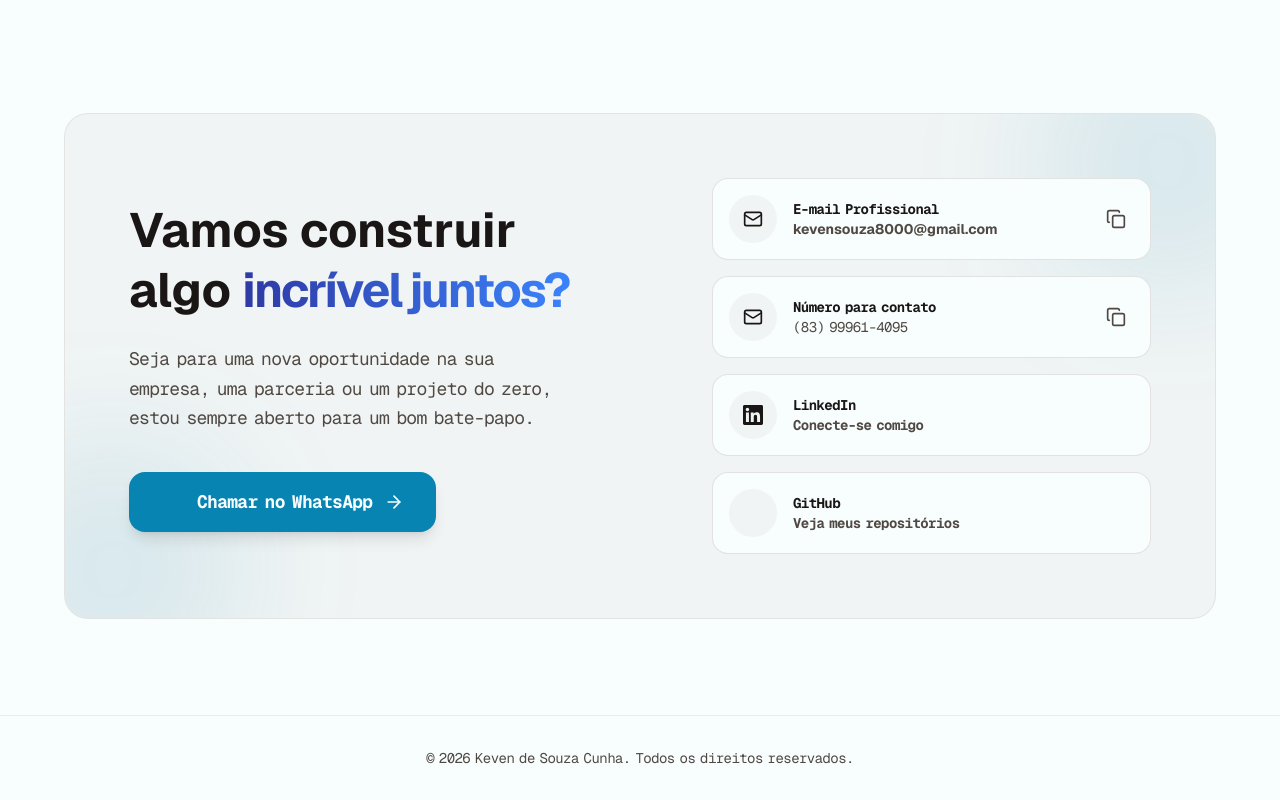
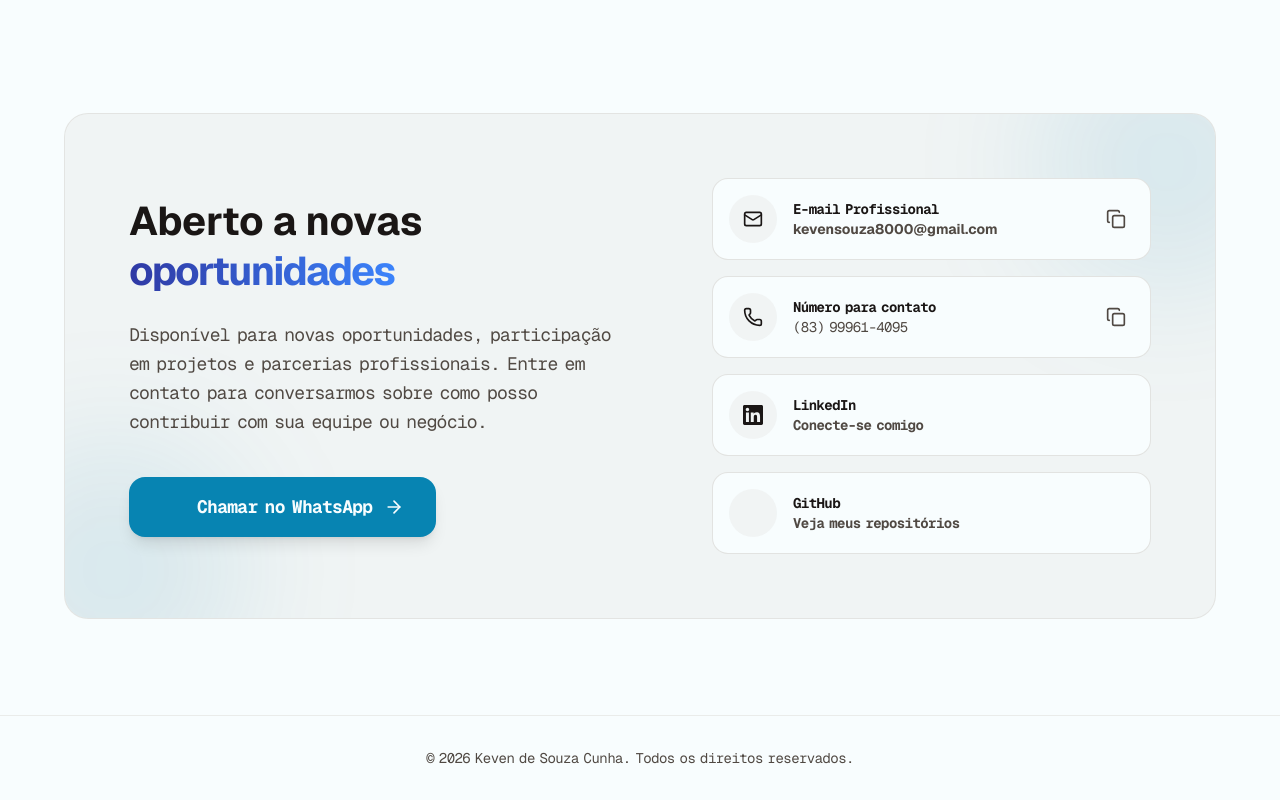
Before and after one commit to Keven8000/portfoliodev, a Next.js app: page / in a window 1280 px wide. Shown: the part 3125-3925 px from the top of the page. Built offline with nearby package versions, Linux system fonts and the light colour scheme; some icons are missing.

Commit message:
correções de texto

```diff
--- a/app/globals.css
+++ b/app/globals.css
@@ -60,6 +60,8 @@ body {
 /*
 Títulos acompanhado de textos: xl:max-w-1/2
 
+base h1 ou títulos importante: xl:text-[40px]
+
 base h2: text-3xl max-[480px]:text-2xl sm:text-4xl
 
 */
--- a/components/sections/ContactSection.tsx
+++ b/components/sections/ContactSection.tsx
@@ -1,7 +1,7 @@
 "use client";
 
 import { motion } from "motion/react";
-import { Mail, ArrowRight, Copy, CheckCircle2 } from "lucide-react";
+import { Mail, ArrowRight, Copy, CheckCircle2, Phone } from "lucide-react";
 import { SiGithub, SiWhatsapp } from "@icons-pack/react-simple-icons";
 import { useState } from "react";
 import { contactType, contactData } from "@/data/Contactdata";
@@ -53,11 +53,11 @@ export function ContactSection() {
 
             {/* Coluna da Esquerda: Chamada Principal */}
             <div className="flex flex-col gap-6">
-              <h2 className="text-3xl md:text-5xl font-bold text-foreground leading-tight">
-                Vamos construir algo <span className="bg-degrade bg-clip-text text-transparent !font-geist-sans">incrível juntos?</span>
+              <h2 className="text-3xl max-[480px]:text-2xl sm:text-4xl xl:text-[40px] font-bold text-foreground leading-tight">
+                Aberto a novas <span className="bg-degrade bg-clip-text text-transparent !font-geist-sans">oportunidades</span>
               </h2>
-              <p className="text-lg text-surface-text leading-relaxed max-w-md">
-                Seja para uma nova oportunidade na sua empresa, uma parceria ou um projeto do zero, estou sempre aberto para um bom bate-papo.
+              <p className="text-lg text-surface-text leading-relaxed">
+                Disponível para novas oportunidades, participação em projetos e parcerias profissionais. Entre em contato para conversarmos sobre como posso contribuir com sua equipe ou negócio.
               </p>
 
               {/* Botão Principal: WhatsApp */}
@@ -103,7 +103,7 @@ export function ContactSection() {
               <div className="group flex items-center justify-between p-4 rounded-2xl bg-background border border-surface/30 hover:border-primary/50 transition-colors duration-300">
                 <div className="flex items-center gap-4 overflow-hidden">
                   <div className="flex items-center justify-center size-12 rounded-full bg-surface/10 text-text-color group-hover:bg-primary/10 group-hover:text-primary transition-colors">
-                    <Mail className="size-5" />
+                    <Phone className="size-5" />
                   </div>
                   <div className="flex flex-col overflow-hidden">
                     <span className="text-sm font-bold text-text-color">Número para contato</span>
--- a/components/sections/cases/CaseCard.tsx
+++ b/components/sections/cases/CaseCard.tsx
@@ -78,7 +78,7 @@ export function CaseCard({ project, onOpen }: CaseCardProps) {
 
         <button
           onClick={onOpen}
-          className="mt-auto flex items-center gap-2 self-start text-sm font-semibold text-primary transition-colors duration-200 hover:text-primary-hover"
+          className="cursor-pointer mt-auto flex items-center gap-2 self-start text-sm font-semibold text-primary transition-colors duration-200 hover:text-primary-hover"
         >
           Saber mais
           <ArrowRight className="size-4 transition-transform duration-200 group-hover:translate-x-1" />
--- a/data/Contactdata.ts
+++ b/data/Contactdata.ts
@@ -4,7 +4,7 @@ import { GoNumber } from "react-icons/go";
 
 // naturalmente escreveria após ver o portfólio
 const whatsappMessage =
-  "Olá, Keven! Acessei o seu portfólio e achei o seu perfil muito interessante. Gostaria de conversar com você sobre algumas oportunidades.";
+  "Olá, Keven! Acessei o seu portfólio e gostaria de conversar com você sobre algumas oportunidades.";
 
 export type contactType = {
   email: string;
```
